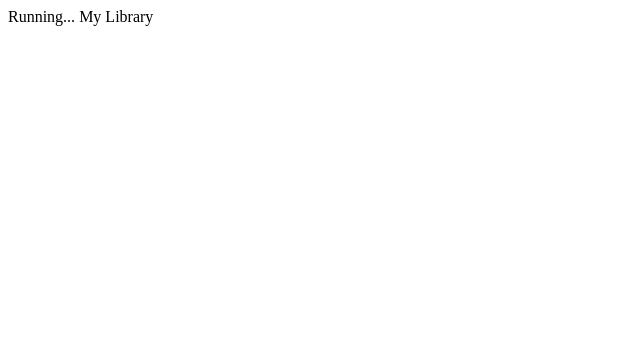
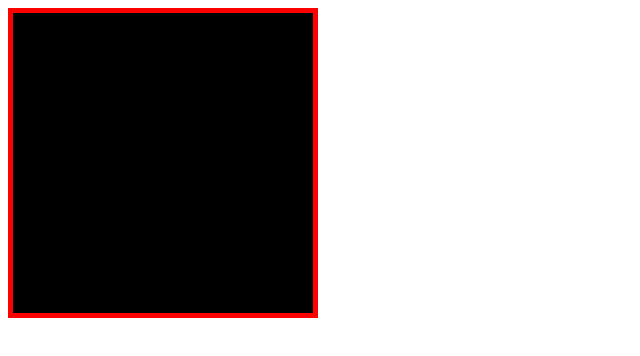
Before and after one commit to LeulAria/react-waves-effect, a React (Vite) app in the folder main/: page / in a window 1280 px wide. Shown: the top 356 px of the page, without its empty margins (0-640 px from the left). Built offline with nearby package versions, Linux system fonts and the light colour scheme.

Commit message:
feat(init): init

```diff
--- a/main/src/App.tsx
+++ b/main/src/App.tsx
@@ -1,10 +1,27 @@
 import React, { useState } from 'react'
-import YourLibrary from './library-name';
+import { Ripple } from './react-waves-effect';
+// import { Ripple } from '../../lib'
+// import { Ripple } from './lib'
 
 function App() {
   return (
     <div className="App">
-      <YourLibrary>My Library</YourLibrary>
+      <Ripple
+        color="yellow"
+        animationDuration={700}
+        endHeight='200px'
+        endWidth='200px'
+        animationEasing='ease-out'
+      >
+        <div
+          style={{
+            width: "300px",
+            maxWidth: "300px",
+            height: "300px",
+            background: 'black'
+          }}
+        ></div>
+      </Ripple>
     </div>
   )
 }
--- a/main/src/library-name/index.tsx
+++ /dev/null
@@ -1,11 +0,0 @@
-import React from 'react'
-
-const index = ({ children }: { children: string }) => {
-  return (
-    <div>
-      Running... {children}
-    </div>
-  )
-}
-
-export default index
--- /dev/null
+++ b/main/src/react-waves-effect/index.tsx
@@ -0,0 +1,76 @@
+import React, {useRef, useState} from "react";
+import "./ripple.css";
+
+interface IProps {
+  pointer?: boolean;
+  radius?: string;
+  color?: string;
+  endWidth?: string;
+  endHeight?: string;
+  animationEasing?: string;
+  animationDuration?: number;
+  children:
+    | string
+    | JSX.Element
+    | JSX.Element[]
+    | React.ReactChild
+    | React.ReactChildren
+    | React.ReactChildren[];
+}
+
+export const Ripple = ({
+  pointer = true,
+  radius = "50%",
+  color = "#FFF",
+  endWidth = "500px",
+  endHeight = "500px",
+  animationEasing = "linear",
+  animationDuration = 700,
+  children,
+}: IProps) => {
+  const id = Math.random().toString(36).slice(2);
+
+  const addRipple = (e: any) => {
+    const x = e.clientX - e.target.offsetLeft;
+    const y = e.clientY - e.target.offsetTop;
+
+    let ripples = document.createElement("span");
+    ripples.classList.add("wave");
+    ripples.style.left = x + "px";
+    ripples.style.top = y + "px";
+
+    // add style
+    ripples.style.width = endWidth;
+    ripples.style.height = endHeight;
+    ripples.style.background = color;
+    ripples.style.borderRadius = radius;
+    ripples.style.position = `absolute`;
+    ripples.style.pointerEvents = `none`;
+    ripples.style.transform = `translate(-50%, -50%)`;
+    ripples.style.animation = `wave-animate ${animationDuration}ms ${animationEasing} forwards`;
+
+    setTimeout(() => {
+      ripples.remove();
+    }, animationDuration);
+
+    document.querySelector(`#${id}`)?.appendChild(ripples);
+  };
+
+  return (
+    <div
+      onClick={addRipple}
+      className="wave-container"
+      style={{
+        width: 'max-content',
+        height: 'max-content',
+        overflow: "hidden",
+        position: "relative",
+        border: "5px solid red",
+        cursor: `${pointer && "pointer"}`,
+      }}
+      id={id}
+    >
+      {children}
+    </div>
+  );
+};
--- /dev/null
+++ b/main/src/react-waves-effect/ripple.css
@@ -0,0 +1,10 @@
+@keyframes wave-animate {
+  0% {
+    width: 0px;
+    height: 0px;
+    opacity: 0.5;
+  }
+  100% {
+    opacity: 0;
+  }
+}
--- a/tsconfig.json
+++ b/tsconfig.json
@@ -62,6 +62,6 @@
     "forceConsistentCasingInFileNames": true /* Disallow inconsistently-cased references to the same file. */
   },
   "include": [
-    "main/src/library-name"
+    "main/src/react-waves-effect"
   ]
 }
```
Also changed, not shown: package.json (+18 -2 lines).
